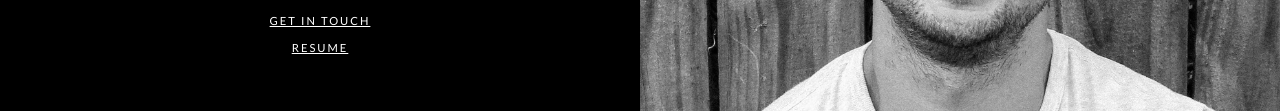
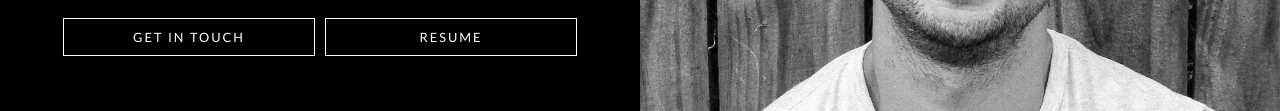
Before and after one commit to aaronjlech/aaronjlech.github.io, a plain HTML site: page index.html in a window 1280 px wide. Shown: the part 1129-1240 px from the top of the page. Drawn offline with Linux system fonts and the light colour scheme; a web font is replaced by a local one.

Commit message:
updating links

```diff
--- a/index.html
+++ b/index.html
@@ -35,8 +35,10 @@
             <p>
                I am a problem solver. The more difficult the problem the harder I try to find the solution. After working in the automotive industry for several years, I decided to shift into a new career with even more critical thinking and diagnostic work. I've always had a heavy interest in technology and when I started coding for the first time, I fell in love. Now as a software developer, I aim to work as efficiently and effectively as I can to create or solve what is needed, utilizing the work ethic and collaborative skills from my previous work experience.
             </p>
-            <a href="mailto:aaronjlech@gmail.com" target='_blank'>GET IN TOUCH</a>
-            <a href="https://drive.google.com/file/d/0B9glgzAA5-FuMll0NFRQYlhTS2hGZFFualV0Y3BPVWZrZU1r/view?usp=sharing" target='_blank'>RESUME</a>
+            <ul class="menu align-center">
+               <li><a href="mailto:aaronjlech@gmail.com" target='_blank'>GET IN TOUCH</a></li>
+               <li><a href="https://drive.google.com/file/d/0B9glgzAA5-FuMll0NFRQYlhTS2hGZFFualV0Y3BPVWZrZU1r/view?usp=sharing" target='_blank'>RESUME</a></li>
+            </ul>
          </div>
          <div class="columns medium-6 desktop_image">
          </div>
--- a/scss/main.scss
+++ b/scss/main.scss
@@ -29,6 +29,15 @@ a {
    color: #fff;
    background: #000;
 }
+.menu{
+   a{
+      color: #FFF;
+      transition: all .3s;
+      &:hover {
+         opacity: .6;
+      }
+   }
+}
 
 .nav {
    background: $Primary;
@@ -59,11 +68,7 @@ a {
    }
       a{
          padding: .3rem .5rem;
-         color: #FFF;
-         transition: all .3s;
-         &:hover {
-            opacity: .6;
-         }
+
       }
 }
 .nav_hidden {
@@ -95,7 +100,6 @@ a {
    }
    a{
       color: #FFF;
-      text-decoration: underline;
    }
    .desktop_image{
       display: none;
@@ -130,10 +134,25 @@ a {
       letter-spacing: 4px;
    }
 
-   a {
-      margin-bottom: 10px;
+   li {
+      margin: 5px;
+      border: 1px solid #FFF;
       letter-spacing: 2px;
-      font-size: .7em;
+      font-size: .8em;
+      width: 80%;
+      @include tabletBreakpoint(){
+         width: 42%;
+      }
+      a{
+         padding: .7rem 0;
+         width: 100%;
+         &:hover{
+            background: #FFF;
+            color: #000;
+            transition: all .8s;
+            opacity: 1;
+         }
+      }
    }
 }
 .work_header {
```
Also changed, not shown: css/styles.css, 1 other file.
